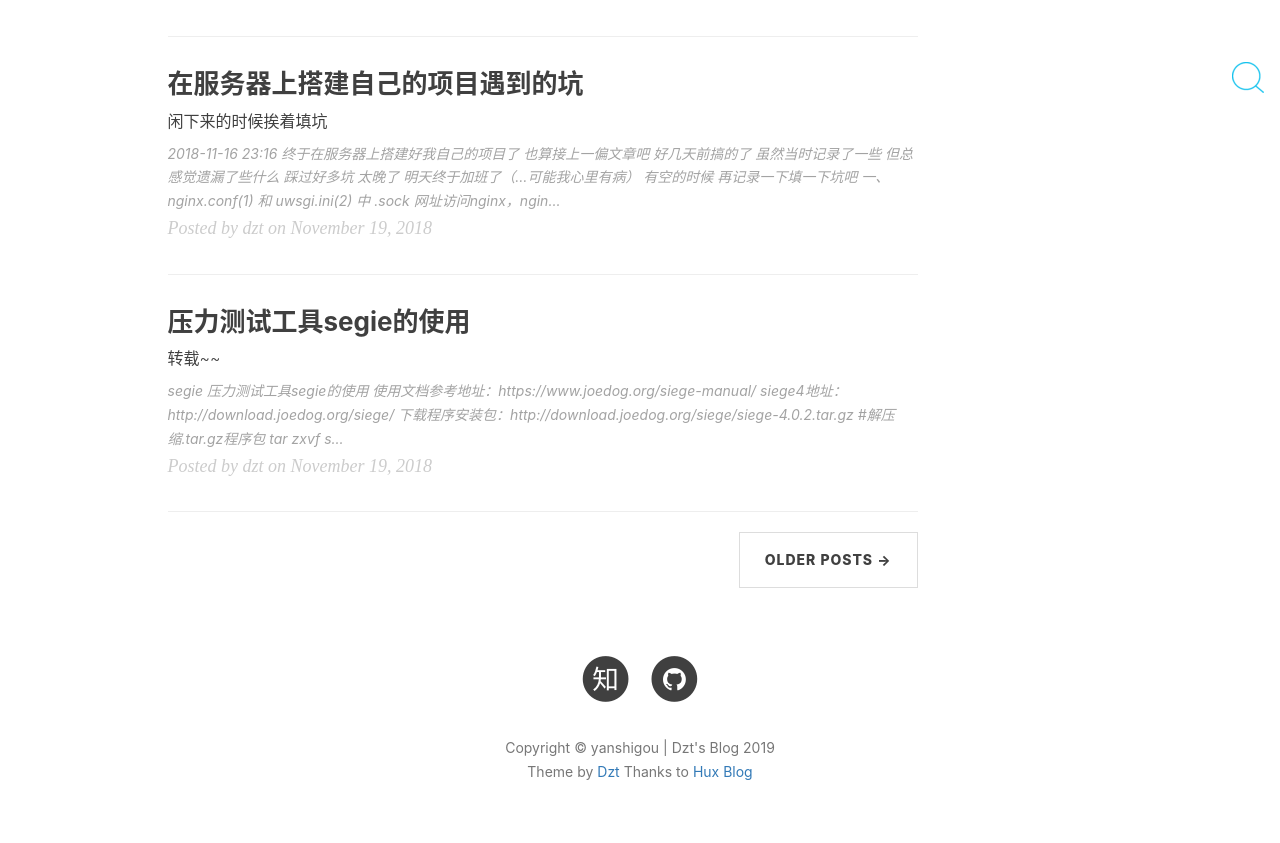
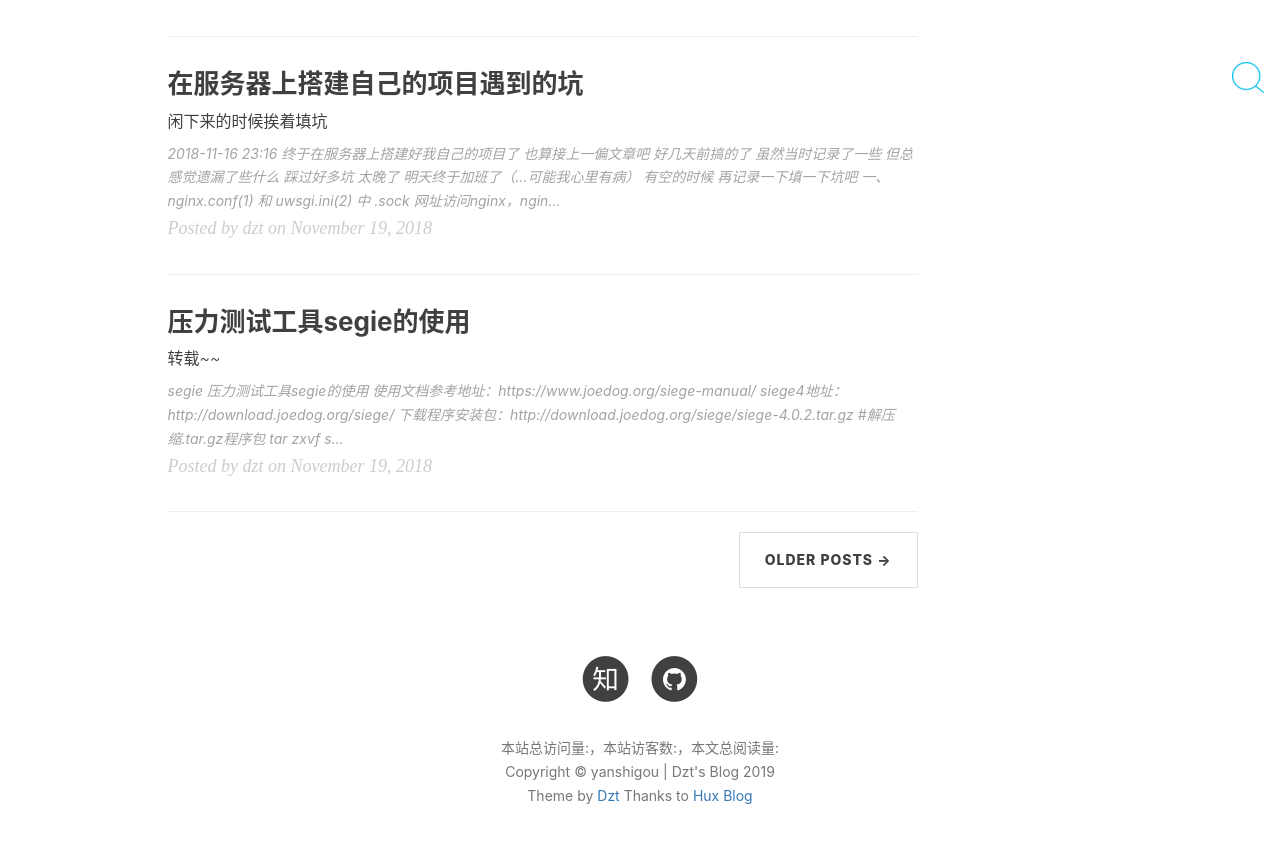
Before and after one commit to yanshigou/yanshigou.github.io, a Jekyll site: the page built from index.html, in a window 1280 px wide and 900 px high, scrolled down 2437 px. Shown: the top 843 px of the window. Built offline with Jekyll 4.4.1, drawn with Linux system fonts in a browser that asks for light colours; nearby versions of some CDN libraries; the list of posts is cut into pages by our own code; comment, search, counter and statistics services are not loaded.

Commit message:
增加busuanzi访问量

```diff
--- a/_includes/footer.html
+++ b/_includes/footer.html
@@ -80,6 +80,8 @@
                     {% endif %}
                 </ul>
                 <p class="copyright text-muted">
+					本站总访问量:<span id="busuanzi_value_site_pv"></span>，本站访客数:<span id="busuanzi_value_site_uv"></span>，本文总阅读量:<span id="busuanzi_value_page_pv"></span>
+                    <br>
                     Copyright &copy; {{ site.title }} {{ site.time | date: '%Y' }}
                     <br>
                     Theme by <a href="https://github.com/yanshigou/yanshigou.github.io">Dzt</a>  Thanks to <a href="http://huangxuan.me">Hux Blog</a>
@@ -93,6 +95,10 @@
         </div>
     </div>
 </footer>
+
+<!-- busuanzi -->
+<script async src="//busuanzi.ibruce.info/busuanzi/2.3/busuanzi.pure.mini.js">
+</script>
 
 <!-- jQuery -->
 <script src="{{ "/js/jquery.min.js " | prepend: site.baseurl }}"></script>
```
